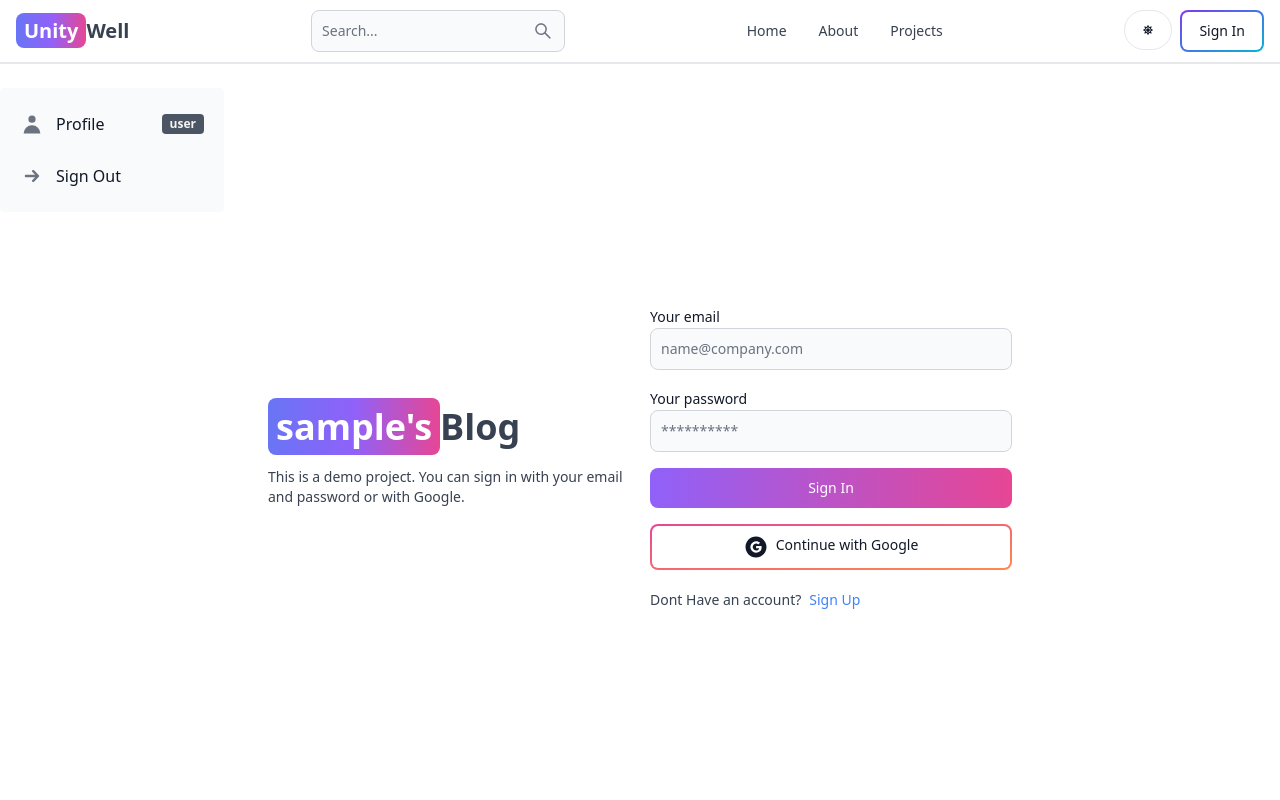
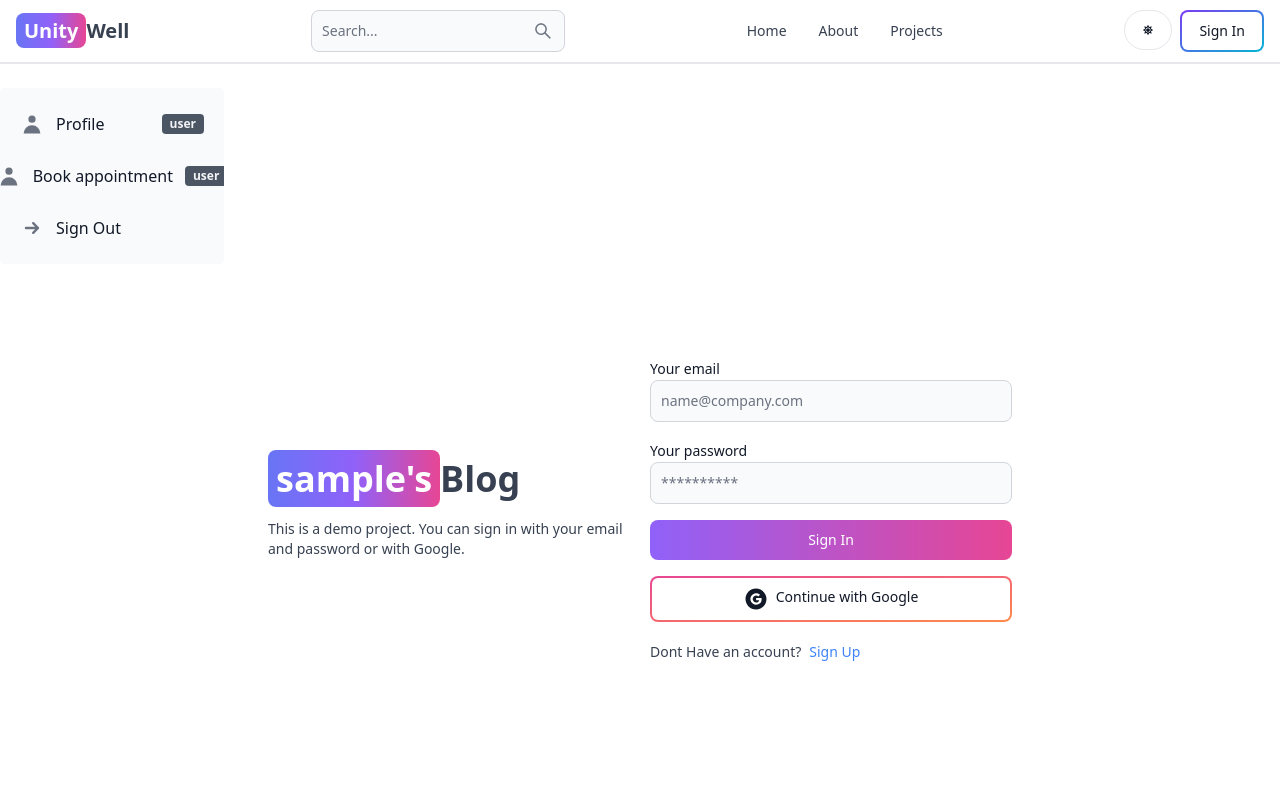
Before and after one commit to yashcode77/Unity-Well, a React (Vite) app in the folder client/: page /sign-in in a window 1280 px wide. Shown: the top 800 px of the page. Built offline with nearby package versions, Linux system fonts and the light colour scheme; no server answers.

Commit message:
Calandly added

```diff
--- a/client/src/App.jsx
+++ b/client/src/App.jsx
@@ -16,6 +16,7 @@ import PostPage from "./pages/PostPage";
 import ScrollToTop from "./components/ScrollToTop";
 import Search from "./pages/Search";
 import Diary from "./pages/Diary";
+import Calendly from "./components/Calendly"
 
 // import DashSidebar from "./components/DashSidebar";
 import GenricSidebar from './components/GenricSidebar'
@@ -40,7 +41,7 @@ export default function App() {
           <Route path="/create-post" element={<CreatePost />} />
           <Route path="/update-post/:postId" element={<UpdatePost />} />
         </Route>
-
+        <Route path="/calendly" element={<Calendly/>} />
         <Route path="/projects" element={<Projects />} />
         <Route path="/post/:postSlug" element={<PostPage />} />
         <Route path="/diary" element={<Diary />} />
--- /dev/null
+++ b/client/src/components/Calendly.jsx
@@ -0,0 +1,13 @@
+import React from "react";
+import { InlineWidget } from "react-calendly";
+
+const App = () => {
+  return (
+    <div className="App flex justify-center w-screen items-">
+      <InlineWidget url="https://calendly.com/anuragshirsekar7" className='w-32'/>
+
+    </div>
+  );
+};
+
+export default App;
--- a/client/src/components/DashSidebar.jsx
+++ b/client/src/components/DashSidebar.jsx
@@ -12,6 +12,7 @@ import { Link, useLocation } from 'react-router-dom';
 import { signoutSuccess } from '../redux/user/userSlice';
 import { useDispatch } from 'react-redux';
 import { useSelector } from 'react-redux';
+
 
 export default function DashSidebar() {
   const location = useLocation();
--- a/client/src/components/DashboardComp.jsx
+++ b/client/src/components/DashboardComp.jsx
@@ -20,6 +20,7 @@ export default function DashboardComp() {
   const [lastMonthPosts, setLastMonthPosts] = useState(0);
   const [lastMonthComments, setLastMonthComments] = useState(0);
   const { currentUser } = useSelector((state) => state.user);
+
   useEffect(() => {
     const fetchUsers = async () => {
       try {
--- a/client/src/components/GenricSidebar.jsx
+++ b/client/src/components/GenricSidebar.jsx
@@ -99,7 +99,20 @@ export default function GenricSidebar() {
                                 </Sidebar.Item>
                             </Link>
                         </>
+
                     )}
+                    <Link to='/dashboard?tab=calendly'>
+                        <Sidebar.Item
+                            active={tab === 'calendly'}
+                            icon={HiUser}
+                            // label={currentUser.isAdmin ? 'Admin' : 'User'}
+                            label='user'
+                            labelColor='dark'
+                            as='div'
+                        >
+                           Book appointment
+                        </Sidebar.Item>
+                    </Link>
                     <Sidebar.Item
                         icon={HiArrowSmRight}
                         className='cursor-pointer'
--- a/client/src/pages/Dashboard.jsx
+++ b/client/src/pages/Dashboard.jsx
@@ -6,7 +6,7 @@ import DashPosts from '../components/DashPosts';
 import DashUsers from '../components/DashUsers';
 import DashComments from '../components/DashComments';
 import DashboardComp from '../components/DashboardComp';
-
+import Calendly from '../components/Calendly';
 export default function Dashboard() {
   const location = useLocation();
   const [tab, setTab] = useState('');
@@ -33,6 +33,7 @@ export default function Dashboard() {
       {tab === 'comments' && <DashComments />}
       {/* dashboard comp */}
       {tab === 'dash' && <DashboardComp />}
+      {tab === 'calendly' && <Calendly/>}
     </div>
   );
 }
```
